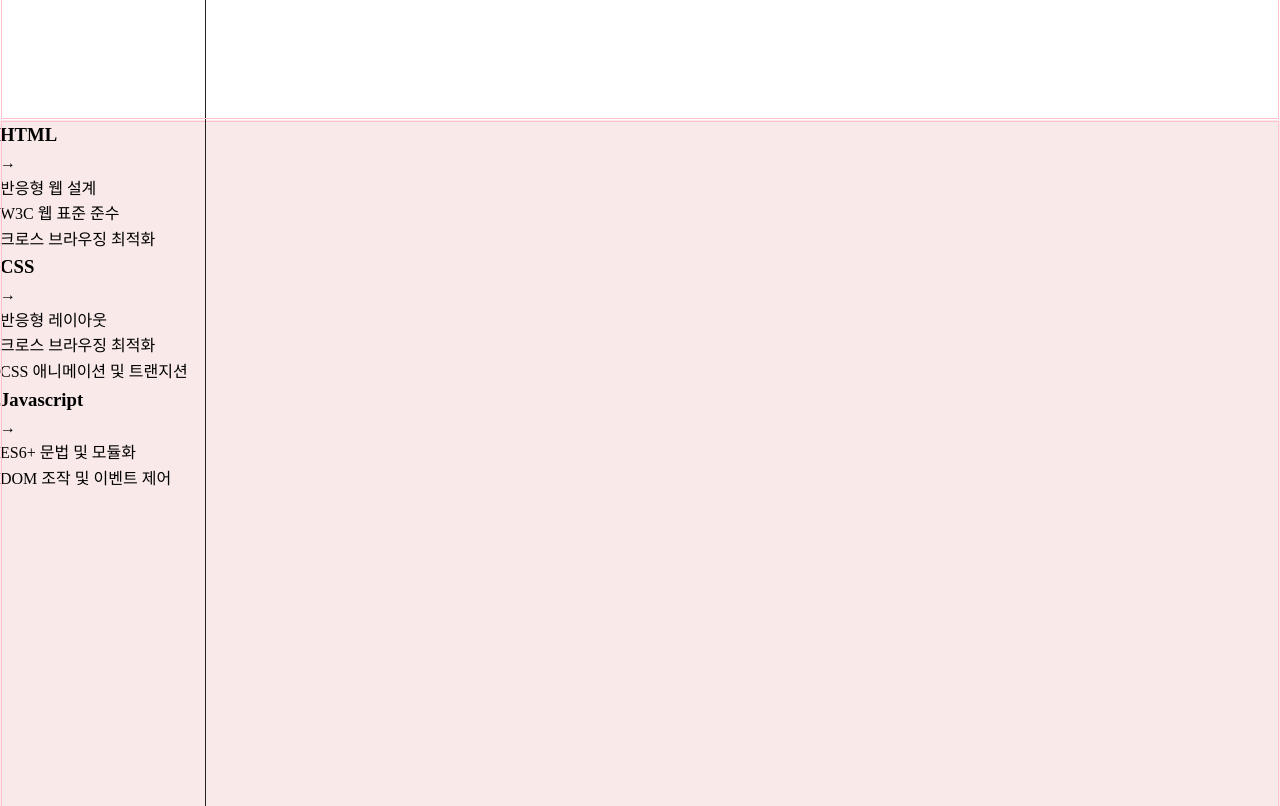
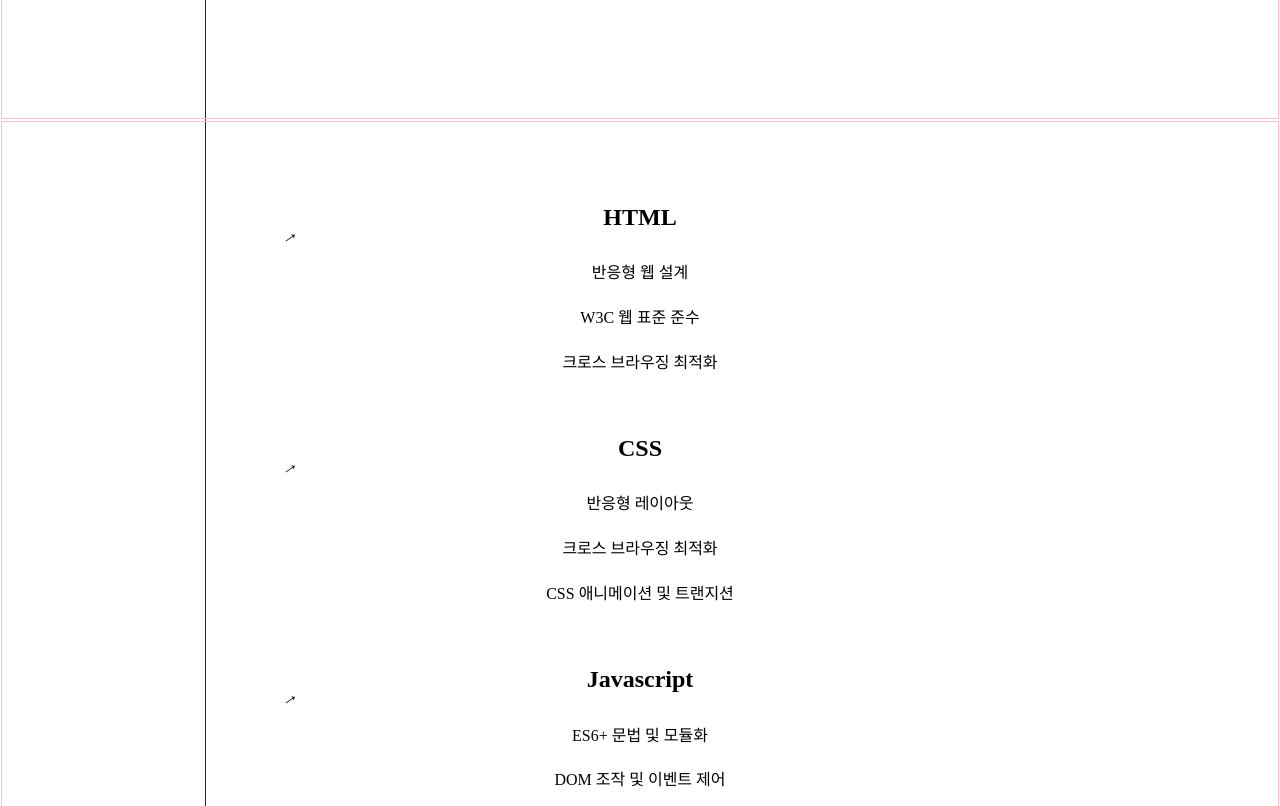
Before and after one commit to devolivia09/project, a plain HTML site: page index.html in a window 1280 px wide. Shown: the part 1480-2286 px from the top of the page. Drawn offline with nearby package versions, Linux system fonts and the light colour scheme.

Commit message:
Feat:기술 섹션의 스타일링 css 완료

```diff
--- a/css/style.css
+++ b/css/style.css
@@ -152,10 +152,8 @@ section.profile {
 .profile-frame {
   width: 100%;
   height: 100%;
-  outline: 1px solid blue;
-  outline-offset: -2px;
 }
-.profile-frame > div {
+.profile__item {
   position: absolute;
   left: 20%;
 }
@@ -182,22 +180,36 @@ section.profile {
   font-size: 1.5rem;
 }
 
-/* 애프터 속성 : 지울 것  */
-
-/* .profile-frame > div::after {
-*/
-/* .section {{
-  position: absolute;
-  top: 0;
-  left: 0%;
-  width: 100%;
-  height: 1px;
-  background-color: rgba(255, 0, 0, 0.5);
-} */
-
 /* --- [Section] Skills Style -------------------------------------------- */
 section.skills {
-  background-color: rgba(195, 39, 39, 0.1);
+  position: relative;
+  line-height: 2.8;
 }
+.skills__list {
+  position: absolute;
+  top: 8%;
+  left: 20%;
+  width: 60%;
+  list-style: none;
+  text-align: center;
+}
+.skills__item:not(:first-child) {
+  margin-top: 1.85rem;
+}
+.skills__title {
+  position: relative;
+  font-size: 1.5rem;
+}
+.skills__arrow {
+  position: absolute;
+  left: 0;
+  bottom: 0;
+  font-size: 1.15rem;
+  transform: translate(130%, 20%) rotate(-35deg);
+}
+.skills__desc {
+  list-style: none;
+}
+
 /* --- [Section] Works Style -------------------------------------------- */
 /* --- [Section] Outro Style -------------------------------------------- */
--- a/index.html
+++ b/index.html
@@ -134,27 +134,33 @@
 
         <section class="section skills">
           <ul class="skills__list">
-            <li class="skills__item skills__html">
-              <h3 class="skills__title">HTML</h3>
-              <span class="skills__arrow">&rarr;</span>
+            <li class="skills__item html-lang">
+              <h3 class="skills__title">
+                <span class="skills__arrow">&rarr;</span>
+                HTML
+              </h3>
               <ul class="skills__desc">
                 <li>반응형 웹 설계</li>
                 <li>W3C 웹 표준 준수</li>
                 <li>크로스 브라우징 최적화</li>
               </ul>
             </li>
-            <li class="skills__item skills__css">
-              <h3 class="skills__title">CSS</h3>
-              <span class="skills__arrow">&rarr;</span>
+            <li class="skills__item css-lang">
+              <h3 class="skills__title">
+                <span class="skills__arrow">&rarr;</span>
+                CSS
+              </h3>
               <ul class="skills__desc">
                 <li>반응형 레이아웃</li>
                 <li>크로스 브라우징 최적화</li>
                 <li>CSS 애니메이션 및 트랜지션</li>
               </ul>
             </li>
-            <li class="skills__item skills__javascript">
-              <h3 class="skills__title">Javascript</h3>
-              <span class="skills__arrow">&rarr;</span>
+            <li class="skills__item javascript-lang">
+              <h3 class="skills__title">
+                <span class="skills__arrow">&rarr;</span>
+                Javascript
+              </h3>
               <ul class="skills__desc">
                 <li>ES6+ 문법 및 모듈화</li>
                 <li>DOM 조작 및 이벤트 제어</li>
@@ -162,6 +168,7 @@
             </li>
           </ul>
         </section>
+
         <section class="section works"></section>
         <section class="section outro"></section>
       </div>
--- a/js/script.js
+++ b/js/script.js
@@ -77,7 +77,7 @@ ScrollTrigger.create({
  * 1. 프로필 섹션의 축 포인트 애니메이션 타임라인
  * 2. axisPointTimeline 포인트 이동 범위 제한
  * 3. Profile 섹션의 각 아이템 나타나는 애니메이션
- * 4.
+ * 4. 얼굴의 각 요소 애니메이션
  * ---------------------------------------------------------
  */
 
@@ -114,23 +114,24 @@ const profileItems = document.querySelectorAll(".profile__item");
 profileItems.forEach((item) => {
   gsap.fromTo(
     item,
-    { opacity: 0, x: 30 },
+    { opacity: 0, x: 60 },
     {
       opacity: 1,
       x: 0,
-      duration: 0.85,
+      duration: 1,
       scrollTrigger: {
         trigger: item,
         start: "top 70%",
         end: "bottom 70%",
-        scrub: 0.85,
+        scrub: 1,
       },
     },
-    "-=0.75",
+    "-=0.85",
   );
 });
 
-const profileItemTimeline = gsap.timeline({
+// 4. 얼굴의 각 요소 애니메이션
+const faceTimeline = gsap.timeline({
   scrollTrigger: {
     trigger: "section.profile",
     start: "25% 80%",
@@ -140,7 +141,7 @@ const profileItemTimeline = gsap.timeline({
   },
 });
 
-profileItemTimeline
+faceTimeline
   .from("#face", {
     x: 350,
     y: 100,
@@ -165,13 +166,27 @@ profileItemTimeline
     y: -10,
     rotate: -90,
   });
+
+/* * ---------------------------------------------------------
+ * [기술 섹션] 애니메이션 타임라인
+ * 1. 기술 섹션의 아이템 애니메이션 함수
+ * 2.
+ * 3.
+ * 4.
+ * ---------------------------------------------------------
+ */
+
+const skillsList = gsap.utils.toArray(".skills__item");
+
+skillsList.forEach((listItem) => {
+  const arrowItem = listItem.querySelector(".skills__arrow");
+  const titleItem = listItem.querySelector(".skills__title");
+  const descItem = listItem.querySelector(".skills__desc");
+  console.log(descItem);
+});
+
 /*
 
-
-#
-#
-#
-#
 
 
 
```
